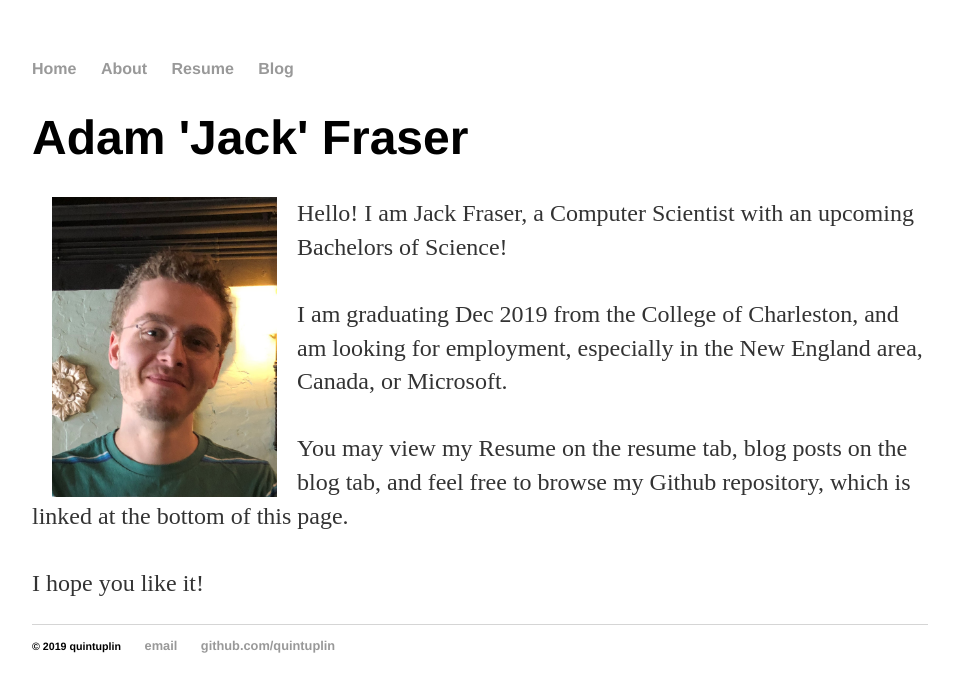
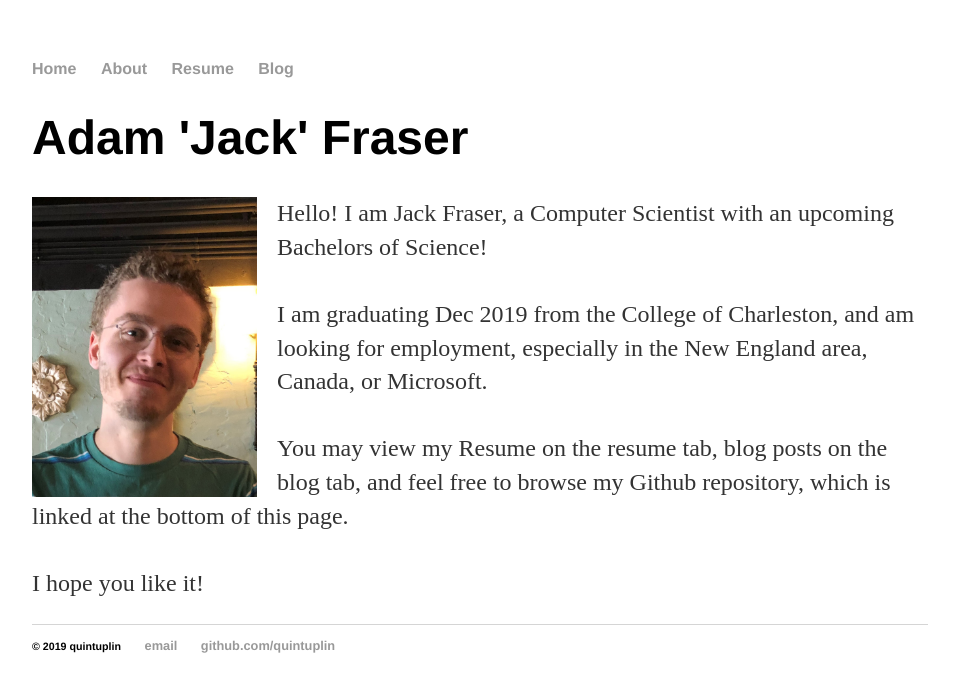
Before and after one commit to Quintuplin/quintuplin.github.io, a Jekyll site: the page built from index.html, in a window 1280 px wide. Shown: the top 692 px of the page, without its empty margins (160-1119 px from the left). Built offline with Jekyll 4.4.1, drawn with Linux system fonts in a browser that asks for light colours.

Commit message:
Update index.html

```diff
--- a/index.html
+++ b/index.html
@@ -5,7 +5,7 @@
 <div class="blurb">
 	<h1>Adam 'Jack' Fraser</h1>
 
-	<p><img src="assets/IMG_1899.jpeg" alt="Me" width="225" height="300" align="left"hspace="20">
+	<p><img src="assets/IMG_1899.jpeg" alt="Me" width="225" height="300" align="left" style="margin-right:20px;">
 	    Hello! I am Jack Fraser, a Computer Scientist with an upcoming Bachelors of Science!
 	    <br>
 	    <br>
```
